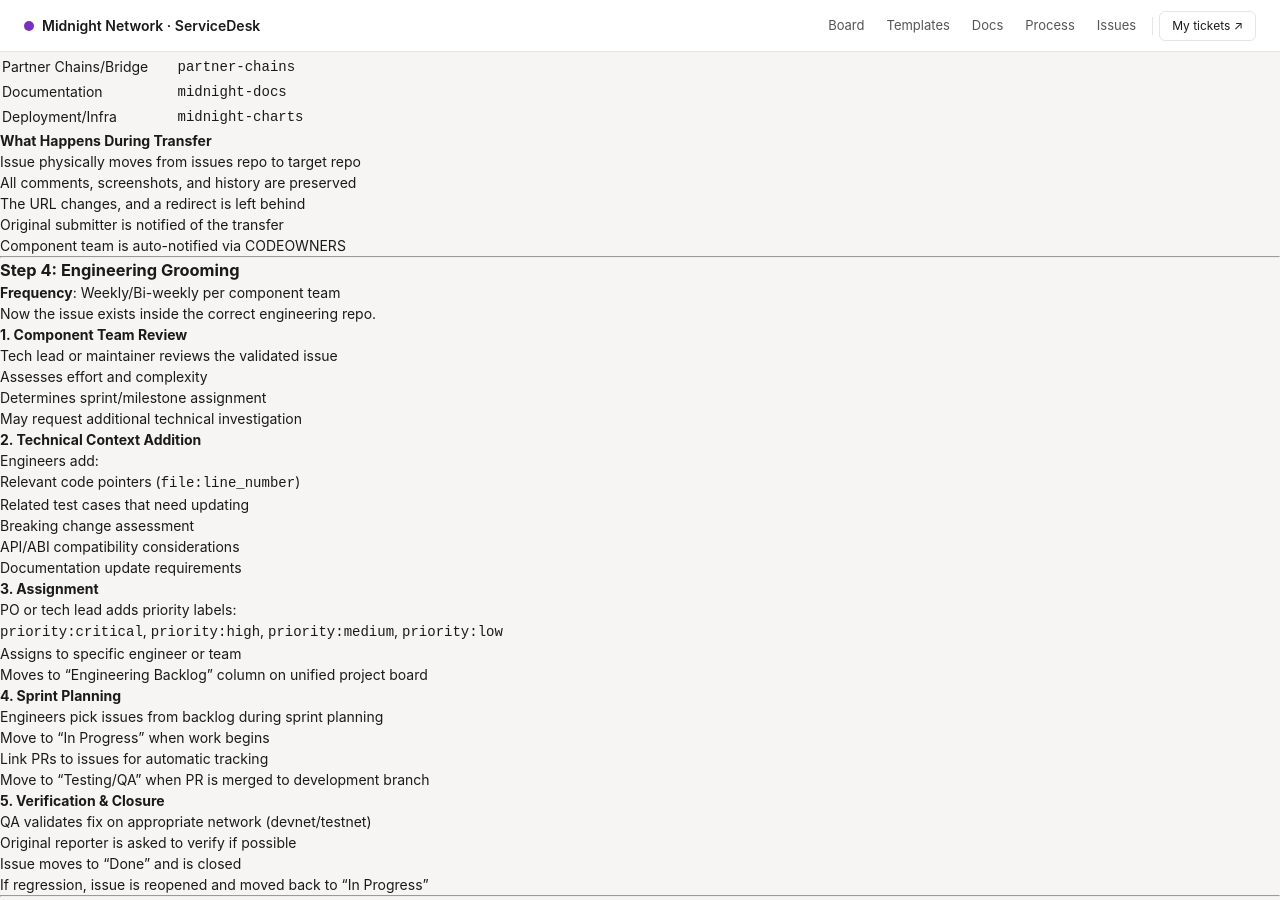
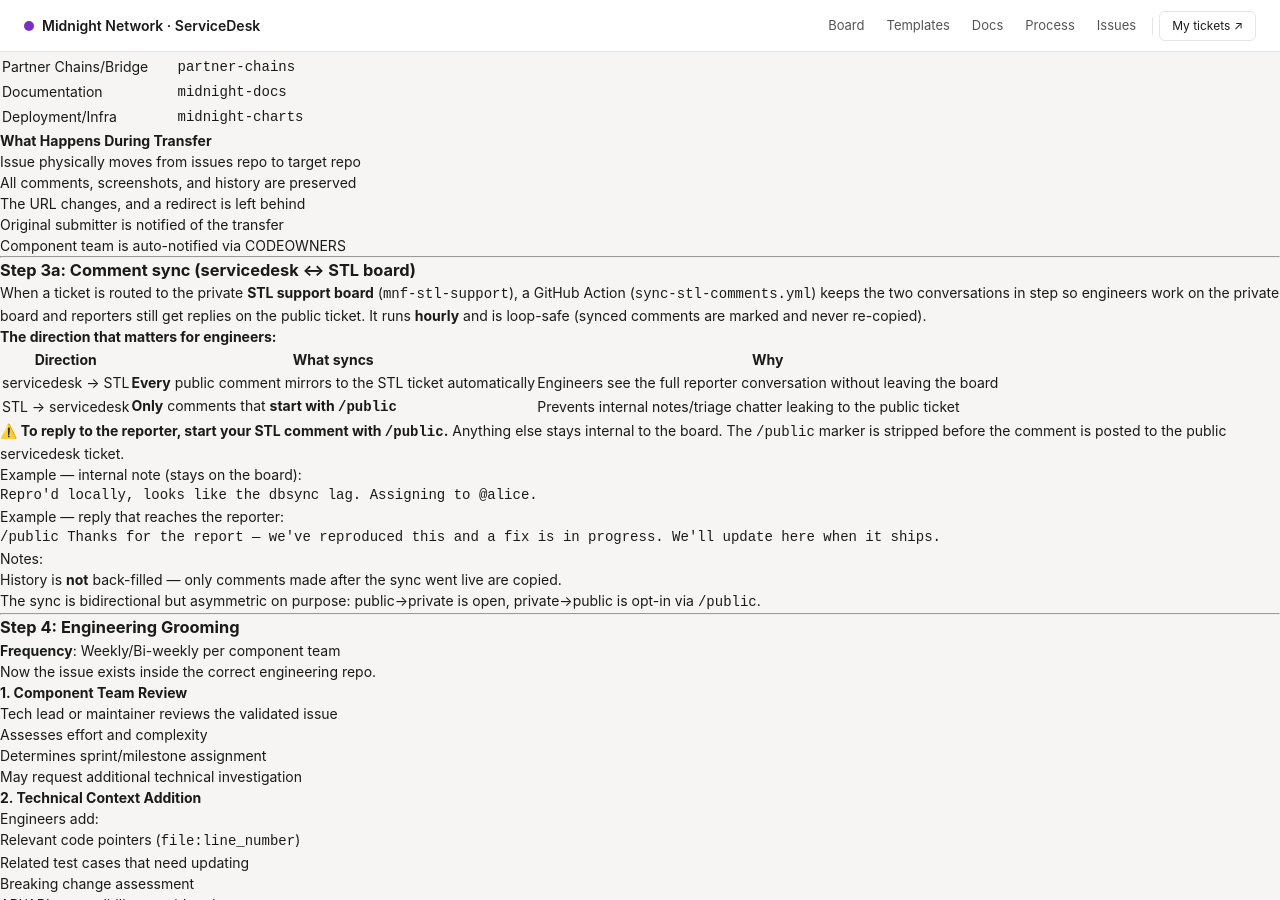
Before and after one commit to midnightntwrk/servicedesk, a Jekyll site: the page built from process.md, in a window 1280 px wide and 900 px high, scrolled down 6505 px. Built offline with Jekyll 4.4.1, drawn with Linux system fonts in a browser that asks for light colours; our own code applies the rules of GitHub Pages for plain Markdown files.

Commit message:
docs: socialise the /public comment-sync convention
Document the servicedesk<->STL comment sync (now live) in process.md so the
support team knows how it works, and make every routed STL mirror self-document
the key rule: prefix a comment with /public to reply to the reporter, otherwise
it stays internal to the board.

- process.md: new 'Step 3a: Comment sync' section (directions table + /public examples)
- route-shielded.yml: add a /public hint to the STL mirror body

````diff
--- a/process.md
+++ b/process.md
@@ -399,6 +399,40 @@ sequenceDiagram
 
 ---
 
+### Step 3a: Comment sync (servicedesk ↔ STL board)
+
+When a ticket is routed to the private **STL support board** (`mnf-stl-support`), a
+GitHub Action (`sync-stl-comments.yml`) keeps the two conversations in step so
+engineers work on the private board and reporters still get replies on the public
+ticket. It runs **hourly** and is loop-safe (synced comments are marked and never
+re-copied).
+
+**The direction that matters for engineers:**
+
+| Direction | What syncs | Why |
+|-----------|-----------|-----|
+| servicedesk → STL | **Every** public comment mirrors to the STL ticket automatically | Engineers see the full reporter conversation without leaving the board |
+| STL → servicedesk | **Only** comments that **start with `/public`** | Prevents internal notes/triage chatter leaking to the public ticket |
+
+> **⚠️ To reply to the reporter, start your STL comment with `/public`.**
+> Anything else stays internal to the board. The `/public` marker is stripped
+> before the comment is posted to the public servicedesk ticket.
+
+Example — internal note (stays on the board):
+```
+Repro'd locally, looks like the dbsync lag. Assigning to @alice.
+```
+Example — reply that reaches the reporter:
+```
+/public Thanks for the report — we've reproduced this and a fix is in progress. We'll update here when it ships.
+```
+
+Notes:
+- History is **not** back-filled — only comments made after the sync went live are copied.
+- The sync is bidirectional but asymmetric on purpose: public→private is open, private→public is opt-in via `/public`.
+
+---
+
 ### Step 4: Engineering Grooming
 
 **Frequency**: Weekly/Bi-weekly per component team
````
Also changed, not shown: .github/workflows/route-shielded.yml.
